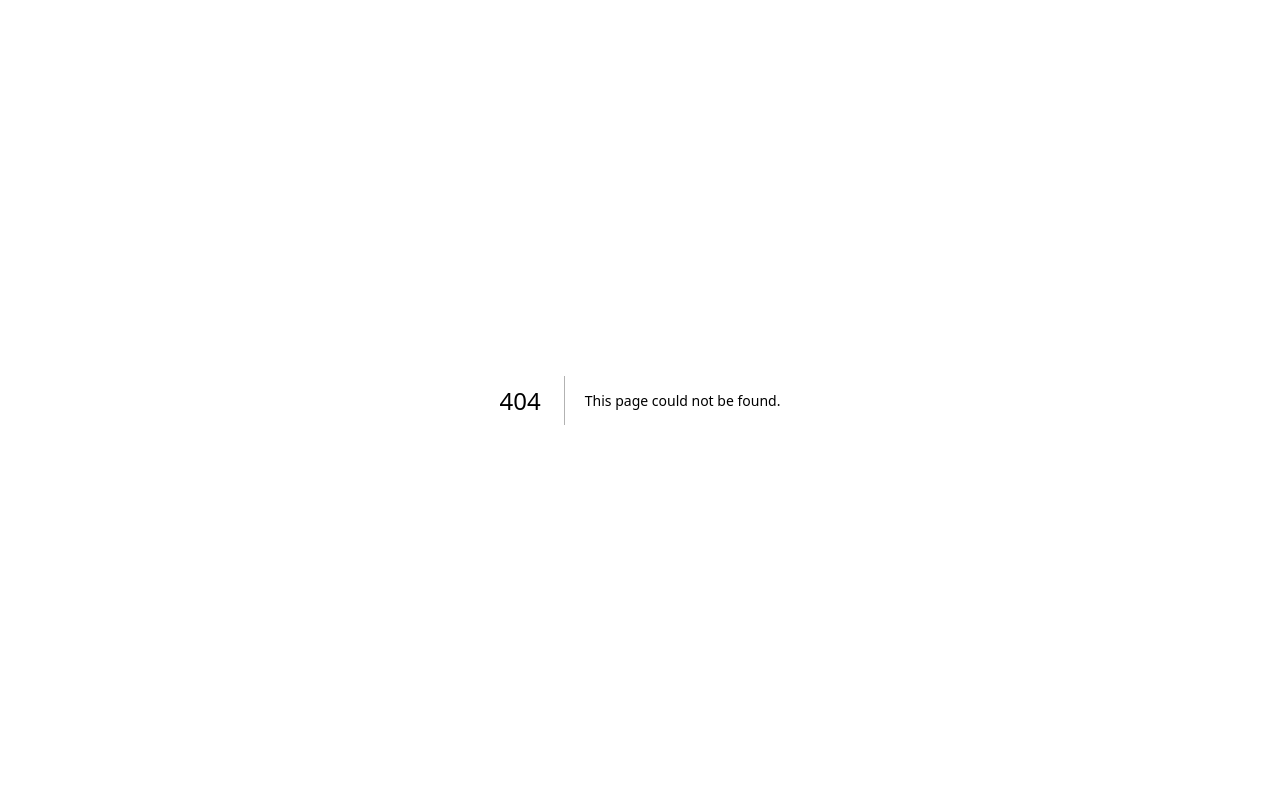
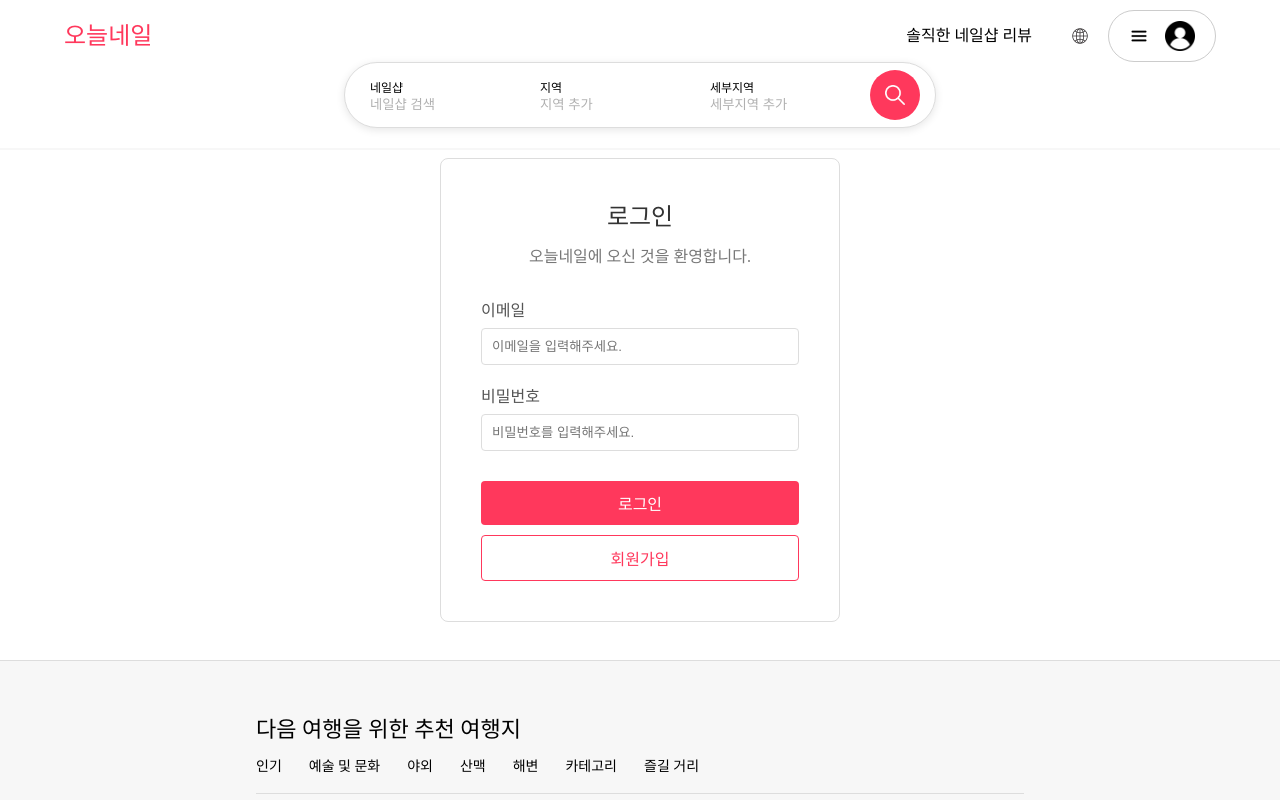
Before and after one commit to HwangInJi/project3-nail, a Next.js app: page /login in a window 1280 px wide. Before the commit this address had no page. Shown: the top 800 px of the page. Built offline with nearby package versions, Linux system fonts and the light colour scheme; a web font is replaced by a local one.

Commit message:
로그인, 회원가입

```diff
--- /dev/null
+++ b/src/app/login/page.js
@@ -0,0 +1,32 @@
+import React from 'react'
+import Header from "@/components/Header";
+import Search from "@/components/Search";
+import Footer from "@/components/Footer";
+
+export default function page() {
+    return (
+        <>
+            <Header />
+            <Search />
+            <main className='login'>
+                <div className="login-container">
+                    <h1>로그인</h1>
+                    <p>오늘네일에 오신 것을 환영합니다.</p>
+                    <form className="login-form">
+                        <div className="input-group">
+                            <label htmlFor="email">이메일</label>
+                            <input type="email" id="email" placeholder="이메일을 입력해주세요." required />
+                        </div>
+                        <div className="input-group">
+                            <label htmlFor="password">비밀번호</label>
+                            <input type="password" id="password" placeholder="비밀번호를 입력해주세요." required />
+                        </div>
+                        <button type="submit" className="login-button">로그인</button>
+                        <button type="button" className="signup-button">회원가입</button>
+                    </form>
+                </div>
+            </main>
+            <Footer />
+        </>
+    )
+}
--- /dev/null
+++ b/src/assets/scss/join.scss
@@ -0,0 +1,61 @@
+.join {
+    display: flex;
+    justify-content: center;
+    align-items: center;
+    height: 70vh;
+}
+
+.join-container {
+    background: #fff;
+    padding: 40px;
+    border-radius: 8px;
+    width: 100%;
+    max-width: 400px;
+    text-align: center;
+    border: 1px solid #ddd;
+}
+
+.join-container h1 {
+    margin-bottom: 10px;
+    font-size: 24px;
+    color: #333;
+}
+
+.join-container p {
+    margin-bottom: 30px;
+    color: #777;
+}
+
+.join-form .input-group {
+    margin-bottom: 20px;
+    text-align: left;
+}
+
+.join-form label {
+    display: block;
+    margin-bottom: 5px;
+    color: #555;
+}
+
+.join-form input {
+    width: 100%;
+    padding: 10px;
+    border: 1px solid #ddd;
+    border-radius: 4px;
+}
+
+.join-form .join-button {
+    width: 100%;
+    padding: 10px;
+    margin-top: 10px;
+    border: none;
+    border-radius: 4px;
+    background: #ff385c;
+    color: #fff;
+    font-size: 16px;
+    cursor: pointer;
+}
+
+.join-form .join-button:hover {
+    opacity: 0.9;
+}
--- /dev/null
+++ b/src/assets/scss/login.scss
@@ -0,0 +1,69 @@
+.login {
+    display: flex;
+    justify-content: center;
+    align-items: center;
+    height: 60vh;
+}
+
+.login-container {
+    background: #fff;
+    padding: 40px;
+    border-radius: 8px;
+    width: 100%;
+    max-width: 400px;
+    text-align: center;
+    border: 1px solid #ddd;
+}
+
+.login-container h1 {
+    margin-bottom: 10px;
+    font-size: 24px;
+    color: #333;
+}
+
+.login-container p {
+    margin-bottom: 30px;
+    color: #777;
+}
+
+.login-form .input-group {
+    margin-bottom: 20px;
+    text-align: left;
+}
+
+.login-form label {
+    display: block;
+    margin-bottom: 5px;
+    color: #555;
+}
+
+.login-form input {
+    width: 100%;
+    padding: 10px;
+    border: 1px solid #ddd;
+    border-radius: 4px;
+}
+
+.login-form .login-button,
+.signup-button {
+    width: 100%;
+    padding: 10px;
+    margin-top: 10px;
+    border: none;
+    border-radius: 4px;
+    background: #ff385c;
+    color: #fff;
+    font-size: 16px;
+    cursor: pointer;
+}
+
+.login-form .signup-button {
+    background: #fff;
+    border: 1px solid #ff385c;
+    color: #ff385c;
+}
+
+.login-form .login-button:hover,
+.signup-button:hover {
+    opacity: 0.9;
+}
--- a/src/assets/scss/style.scss
+++ b/src/assets/scss/style.scss
@@ -10,3 +10,5 @@
 @import "footer";
 
 @import "detail";
+@import "login";
+@import "join";
```
Also changed, not shown: src/app/join/page.js (added, +39 -0 lines).
